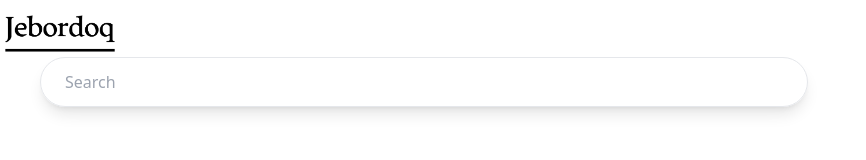
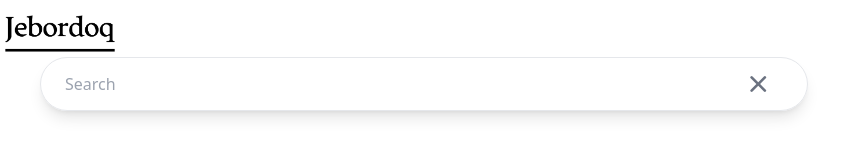
Before and after one commit to waleedd32/Google-clone-2.0, a Next.js app: page /search in a window 1280 px wide. Shown: the top 160 px of the page, without its empty margins (0-866 px from the left). Built offline with nearby package versions, Linux system fonts and the light colour scheme.

Commit message:
created XIcon next to input fiel with styles to it (Header.js)

```diff
--- a/components/Header.js
+++ b/components/Header.js
@@ -1,3 +1,4 @@
+import { XIcon } from "@heroicons/react/solid";
 import Image from "next/image";
 import { useRouter } from "next/router";
 import React, { useRef } from "react";
@@ -25,6 +26,11 @@ function Header() {
           type="text"
           placeholder="Search"
         />
+        <XIcon
+          className="h-7 sm:mr-3 text-gray-500 cursor-pointer transition
+        duration-100 transform hover:scale-125 "
+          onClick={() => (searchInputRef.current.value = "")}
+        />
       </form>
     </div>
   );
```
